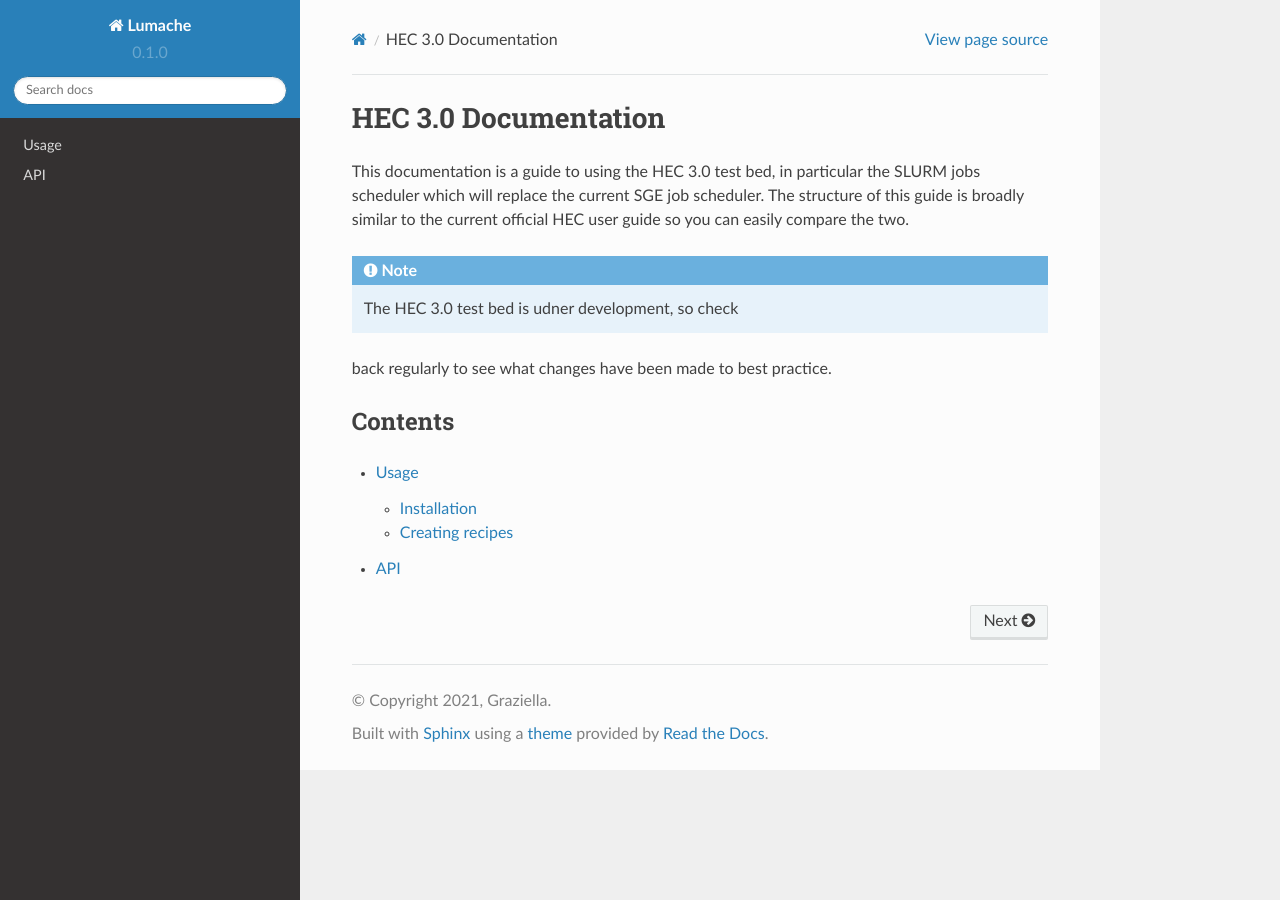
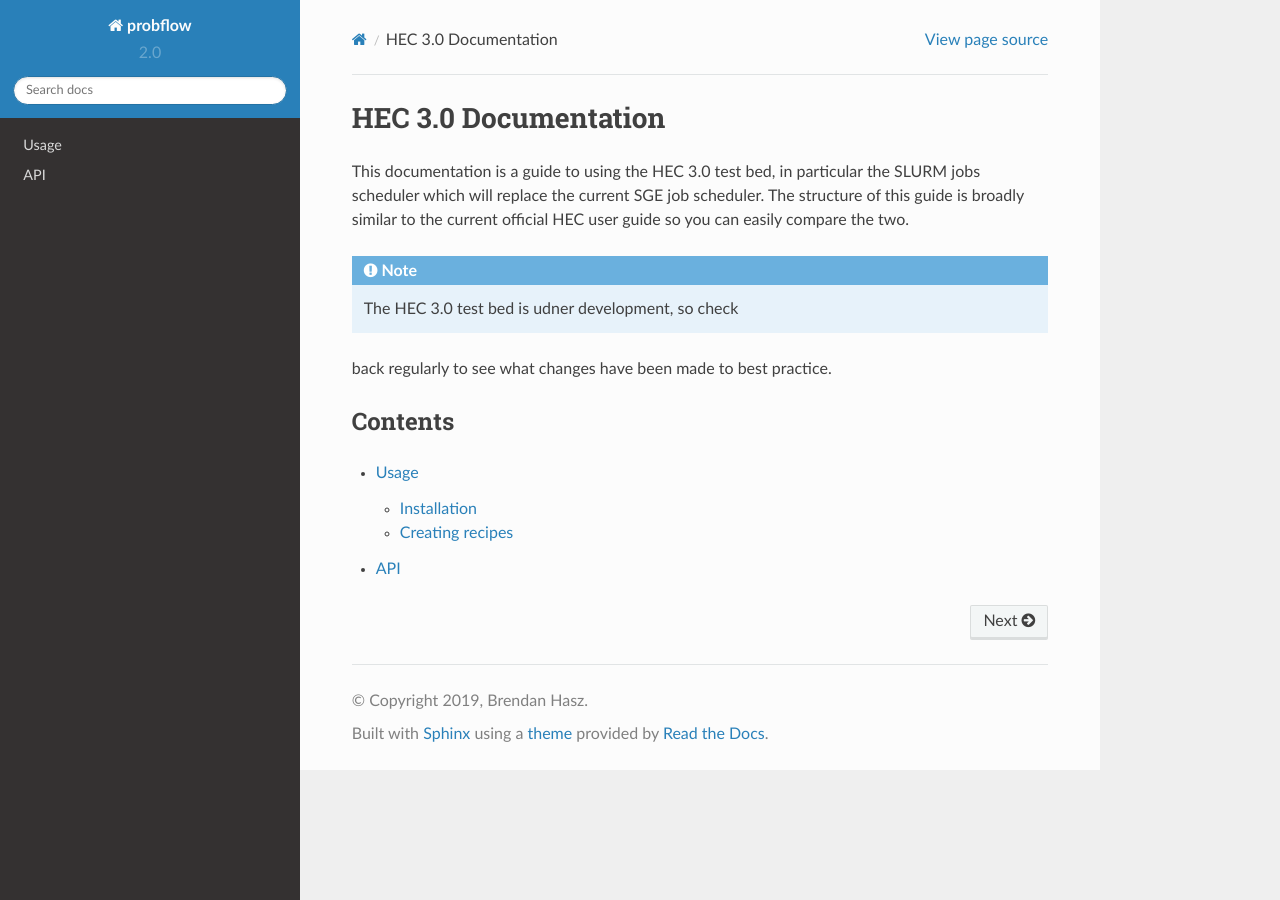
Before and after one commit to MikePacey/Lancaster-HEC, a Sphinx documentation site: the page built from docs/source/index.rst, in a window 1280 px wide. Built offline with Sphinx 7.4.7 and the Read the Docs theme 2.0.0, drawn with Linux system fonts in a browser that asks for light colours; some of the changed lines change nothing that is shown.

Commit message:
basic launch page

```diff
--- a/docs/source/conf.py
+++ b/docs/source/conf.py
@@ -1,35 +1,202 @@
+# -*- coding: utf-8 -*-
+#
 # Configuration file for the Sphinx documentation builder.
+#
+# This file does only contain a selection of the most common options. For a
+# full list see the documentation:
+# http://www.sphinx-doc.org/en/master/config
 
-# -- Project information
+# -- Path setup --------------------------------------------------------------
 
-project = 'Lumache'
-copyright = '2021, Graziella'
-author = 'Graziella'
+# If extensions (or modules to document with autodoc) are in another directory,
+# add these directories to sys.path here. If the directory is relative to the
+# documentation root, use os.path.abspath to make it absolute, like shown here.
 
-release = '0.1'
-version = '0.1.0'
+import os
+import sys
+sys.path.insert(0, os.path.abspath('../'))
 
-# -- General configuration
 
+# -- Project information -----------------------------------------------------
+
+project = 'probflow'
+copyright = '2019, Brendan Hasz'
+author = 'Brendan Hasz'
+
+# The short X.Y version
+version = '2.0'
+# The full version, including alpha/beta/rc tags
+release = ''
+
+
+# -- General configuration ---------------------------------------------------
+
+# If your documentation needs a minimal Sphinx version, state it here.
+#
+# needs_sphinx = '1.0'
+
+# Add any Sphinx extension module names here, as strings. They can be
+# extensions coming with Sphinx (named 'sphinx.ext.*') or your custom
+# ones.
 extensions = [
-    'sphinx.ext.duration',
-    'sphinx.ext.doctest',
     'sphinx.ext.autodoc',
-    'sphinx.ext.autosummary',
+    'sphinx.ext.napoleon',
     'sphinx.ext.intersphinx',
+    'sphinx.ext.coverage',
+    'sphinx.ext.mathjax',
+    'sphinx.ext.viewcode',
+    'sphinx_tabs.tabs',
 ]
 
+# Napoleon settings
+napoleon_google_docstring = False
+napoleon_numpy_docstring = True
+
+# Add any paths that contain templates here, relative to this directory.
+templates_path = ['_templates']
+
+# The suffix(es) of source filenames.
+# You can specify multiple suffix as a list of string:
+#
+# source_suffix = ['.rst', '.md']
+source_suffix = '.rst'
+
+# The master toctree document.
+master_doc = 'index'
+
+# The language for content autogenerated by Sphinx. Refer to documentation
+# for a list of supported languages.
+#
+# This is also used if you do content translation via gettext catalogs.
+# Usually you set "language" from the command line for these cases.
+language = None
+
+# List of patterns, relative to source directory, that match files and
+# directories to ignore when looking for source files.
+# This pattern also affects html_static_path and html_extra_path.
+exclude_patterns = ['_build', 'Thumbs.db', '.DS_Store']
+
+# The name of the Pygments (syntax highlighting) style to use.
+pygments_style = None
+
+# Packages to mock import
+#autodoc_mock_imports = ['tensorflow', 'tensorflow_probability']
+
+# Set the member order
+autodoc_member_order = 'bysource'
+
+# -- Options for HTML output -------------------------------------------------
+
+# The theme to use for HTML and HTML Help pages.  See the documentation for
+# a list of builtin themes.
+#
+#html_theme = 'alabaster'
+html_theme = 'sphinx_rtd_theme'
+
+# Theme options are theme-specific and customize the look and feel of a theme
+# further.  For a list of options available for each theme, see the
+# documentation.
+#
+# html_theme_options = {}
+
+# Add any paths that contain custom static files (such as style sheets) here,
+# relative to this directory. They are copied after the builtin static files,
+# so a file named "default.css" will overwrite the builtin "default.css".
+html_static_path = []
+
+# Custom sidebar templates, must be a dictionary that maps document names
+# to template names.
+#
+# The default sidebars (for documents that don't match any pattern) are
+# defined by theme itself.  Builtin themes are using these templates by
+# default: ``['localtoc.html', 'relations.html', 'sourcelink.html',
+# 'searchbox.html']``.
+#
+# html_sidebars = {}
+
+
+# -- Options for HTMLHelp output ---------------------------------------------
+
+# Output file base name for HTML help builder.
+htmlhelp_basename = 'probflowdoc'
+
+
+# -- Options for LaTeX output ------------------------------------------------
+
+latex_elements = {
+    # The paper size ('letterpaper' or 'a4paper').
+    #
+    # 'papersize': 'letterpaper',
+
+    # The font size ('10pt', '11pt' or '12pt').
+    #
+    # 'pointsize': '10pt',
+
+    # Additional stuff for the LaTeX preamble.
+    #
+    # 'preamble': '',
+
+    # Latex figure (float) alignment
+    #
+    # 'figure_align': 'htbp',
+}
+
+# Grouping the document tree into LaTeX files. List of tuples
+# (source start file, target name, title,
+#  author, documentclass [howto, manual, or own class]).
+latex_documents = [
+    (master_doc, 'probflow.tex', 'probflow Documentation',
+     'Brendan Hasz', 'manual'),
+]
+
+
+# -- Options for manual page output ------------------------------------------
+
+# One entry per manual page. List of tuples
+# (source start file, name, description, authors, manual section).
+man_pages = [
+    (master_doc, 'probflow', 'probflow Documentation',
+     [author], 1)
+]
+
+
+# -- Options for Texinfo output ----------------------------------------------
+
+# Grouping the document tree into Texinfo files. List of tuples
+# (source start file, target name, title, author,
+#  dir menu entry, description, category)
+texinfo_documents = [
+    (master_doc, 'probflow', 'probflow Documentation',
+     author, 'probflow', 'One line description of project.',
+     'Miscellaneous'),
+]
+
+
+# -- Options for Epub output -------------------------------------------------
+
+# Bibliographic Dublin Core info.
+epub_title = project
+
+# The unique identifier of the text. This can be a ISBN number
+# or the project homepage.
+#
+# epub_identifier = ''
+
+# A unique identification for the text.
+#
+# epub_uid = ''
+
+# A list of files that should not be packed into the epub file.
+epub_exclude_files = ['search.html']
+
+
+# -- Extension configuration -------------------------------------------------
+
+# -- Options for intersphinx extension ---------------------------------------
+
+# Example configuration for intersphinx: refer to the Python standard library.
 intersphinx_mapping = {
     'python': ('https://docs.python.org/3/', None),
-    'sphinx': ('https://www.sphinx-doc.org/en/master/', None),
+    'numpy': ('https://numpy.org/doc/stable/', None),
+    'pandas': ('http://pandas-docs.github.io/pandas-docs-travis/', None),
 }
-intersphinx_disabled_domains = ['std']
-
-templates_path = ['_templates']
-
-# -- Options for HTML output
-
-html_theme = 'sphinx_rtd_theme'
-
-# -- Options for EPUB output
-epub_show_urls = 'footnote'
```
